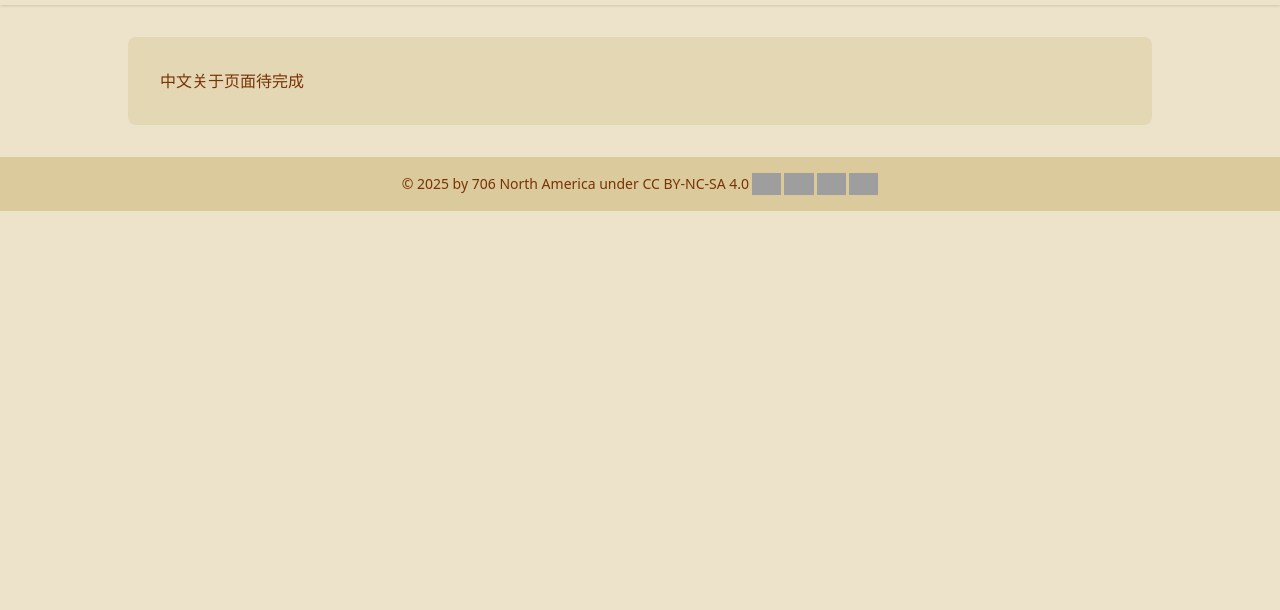
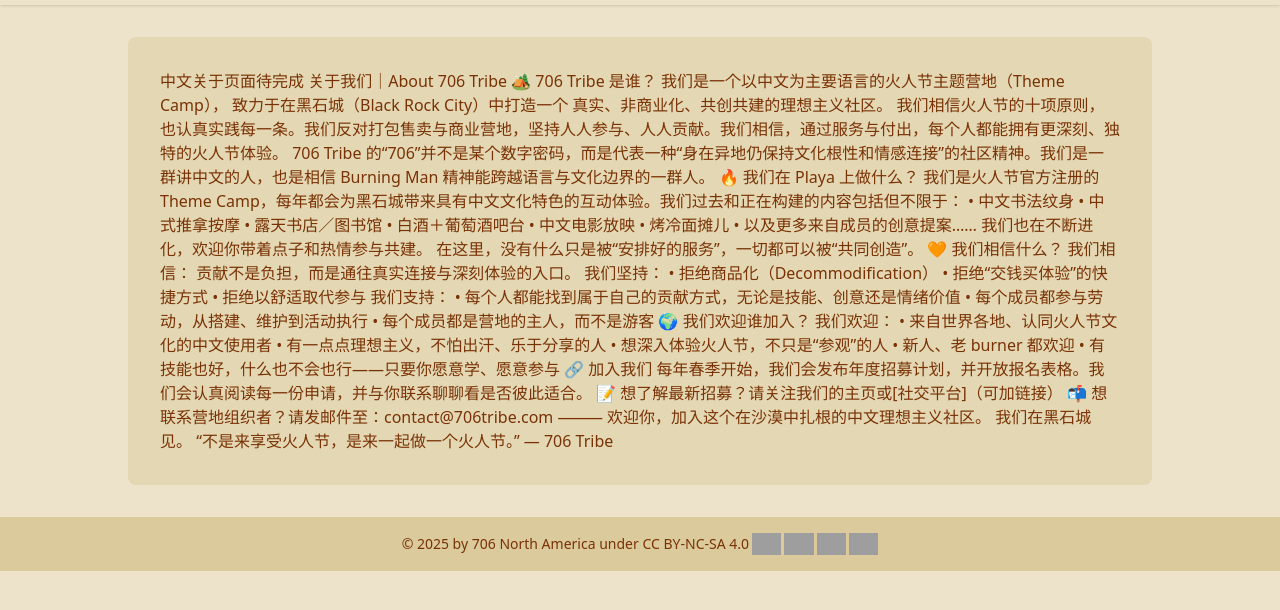
Before and after one commit to 706tribe/706tribe-website, an Astro site: page /about in a window 1280 px wide. Shown: the part 66-676 px from the top of the page. Built offline with nearby package versions, Linux system fonts and the light colour scheme; Astro itself is replaced by a stand-in of ours; grey boxes are pictures that could not be loaded.

Commit message:
Update about.astro

```diff
--- a/src/pages/about.astro
+++ b/src/pages/about.astro
@@ -8,6 +8,71 @@ import Layout from '/src/layouts/Layout.astro';
 			<div class="flex flex-col lg:flex-row gap-8 items-center">
 				<div class="flex flex-col space-y-8">
 					中文关于页面待完成
+关于我们｜About 706 Tribe
+
+🏕 706 Tribe 是谁？
+
+我们是一个以中文为主要语言的火人节主题营地（Theme Camp），
+致力于在黑石城（Black Rock City）中打造一个 真实、非商业化、共创共建的理想主义社区。
+
+我们相信火人节的十项原则，也认真实践每一条。我们反对打包售卖与商业营地，坚持人人参与、人人贡献。我们相信，通过服务与付出，每个人都能拥有更深刻、独特的火人节体验。
+
+706 Tribe 的“706”并不是某个数字密码，而是代表一种“身在异地仍保持文化根性和情感连接”的社区精神。我们是一群讲中文的人，也是相信 Burning Man 精神能跨越语言与文化边界的一群人。
+
+🔥 我们在 Playa 上做什么？
+
+我们是火人节官方注册的 Theme Camp，每年都会为黑石城带来具有中文文化特色的互动体验。我们过去和正在构建的内容包括但不限于：
+	•	中文书法纹身
+	•	中式推拿按摩
+	•	露天书店／图书馆
+	•	白酒＋葡萄酒吧台
+	•	中文电影放映
+	•	烤冷面摊儿
+	•	以及更多来自成员的创意提案……
+
+我们也在不断进化，欢迎你带着点子和热情参与共建。
+在这里，没有什么只是被“安排好的服务”，一切都可以被“共同创造”。
+
+🧡 我们相信什么？
+
+我们相信：
+
+	贡献不是负担，而是通往真实连接与深刻体验的入口。
+
+我们坚持：
+	•	拒绝商品化（Decommodification）
+	•	拒绝“交钱买体验”的快捷方式
+	•	拒绝以舒适取代参与
+
+我们支持：
+	•	每个人都能找到属于自己的贡献方式，无论是技能、创意还是情绪价值
+	•	每个成员都参与劳动，从搭建、维护到活动执行
+	•	每个成员都是营地的主人，而不是游客
+
+🌍 我们欢迎谁加入？
+
+我们欢迎：
+	•	来自世界各地、认同火人节文化的中文使用者
+	•	有一点点理想主义，不怕出汗、乐于分享的人
+	•	想深入体验火人节，不只是“参观”的人
+	•	新人、老 burner 都欢迎
+	•	有技能也好，什么也不会也行——只要你愿意学、愿意参与
+
+🔗 加入我们
+
+每年春季开始，我们会发布年度招募计划，并开放报名表格。我们会认真阅读每一份申请，并与你联系聊聊看是否彼此适合。
+
+📝 想了解最新招募？请关注我们的主页或[社交平台]（可加链接）
+📬 想联系营地组织者？请发邮件至：contact@706tribe.com
+
+⸻
+
+欢迎你，加入这个在沙漠中扎根的中文理想主义社区。
+我们在黑石城见。
+
+	“不是来享受火人节，是来一起做一个火人节。”
+— 706 Tribe
+
 				</div>
 			</div>
 		</div>
```
